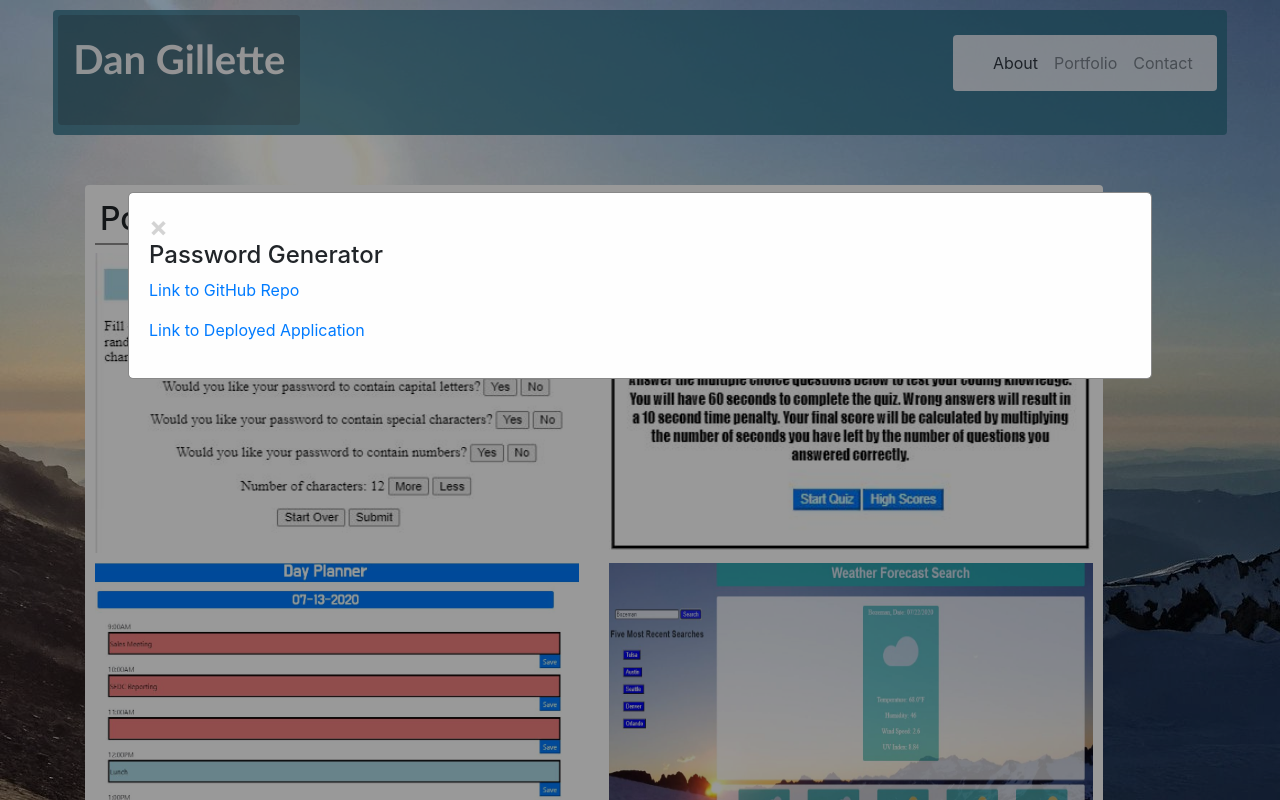
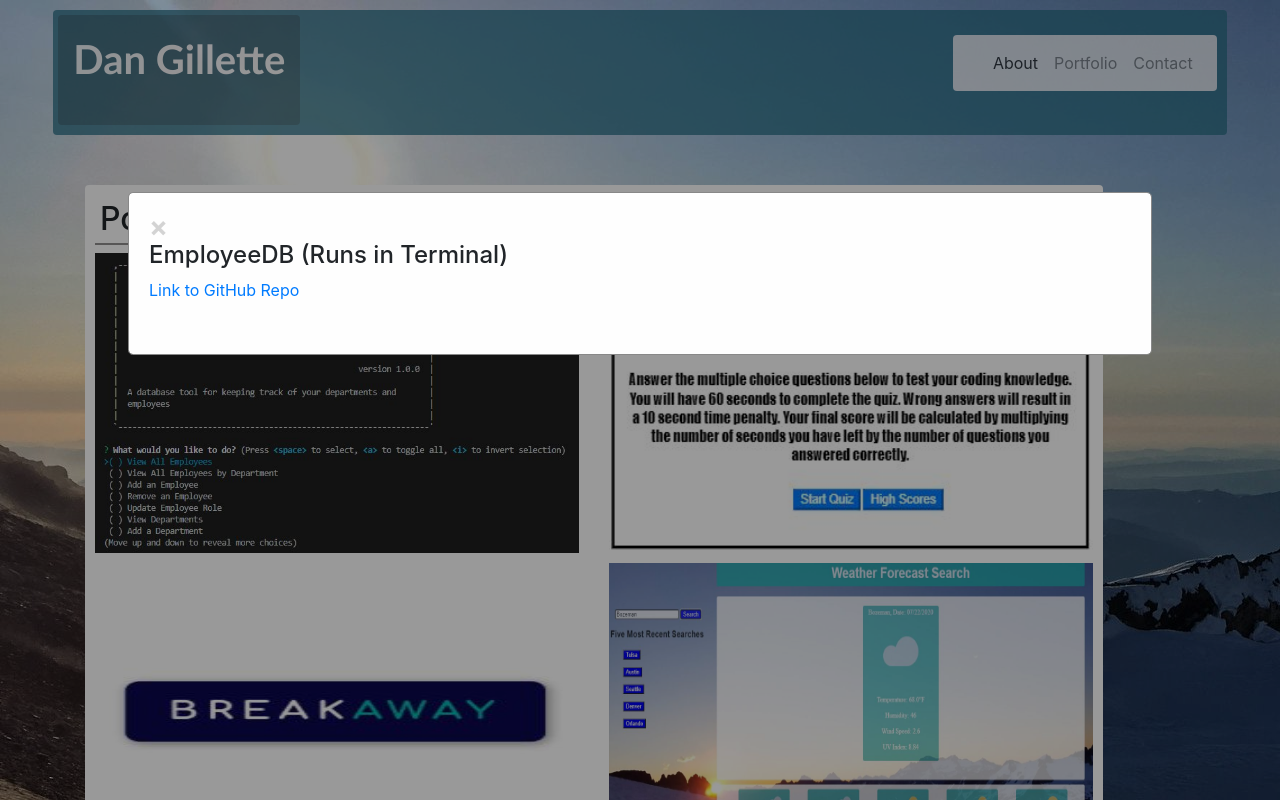
Before and after one commit to DanGillette25/homeworktwo.dangillette25.github.io, a plain HTML site: page portfolio.html in a window 1280 px wide. Both pictures are taken after a click on the picture 336 px from the left and 403 px from the top of the page. Shown: the top 800 px of the page. Drawn offline with nearby package versions, Linux system fonts and the light colour scheme.

Commit message:
Updating portfolio with latest and greatest

```diff
--- a/portfolio.html
+++ b/portfolio.html
@@ -62,19 +62,20 @@
 
                         <!--Row 1-->
                         <div class="row">
-                            <img class="col-sm-6 img-margin pic" src="images/passwordgen.JPG" alt="Screenshot of password generator App" height="300" width="150" value="0">
+                            <img class="col-sm-6 img-margin nodepic" src="images/employeedb.jpg" alt="Screenshot of employee tracking app" height="300" width="150" value="0">
                             <img class="col-sm-6 img-margin pic" src="images/codingquiz.JPG" alt="Screenshot of coding quiz app" height="300" width="150" value="1">
                         </div>
 
                         <!--Row 2-->
                         <div class="row">
-                            <img class="col-sm-6 img-margin pic" src="images/dayplanner.JPG" alt="Screenshot of day planner app" height="300" width="150" value="2">
+                            <img class="col-sm-6 img-margin pic" src="images/breakaway.jpg" alt="Screenshot of PTO tracking app" height="300" width="150" value="2">
                             <img class="col-sm-6 img-margin pic" src="images/weather.JPG" alt="Screenshot of weather dashboard app"height="300" width="150" value="3">
                         </div>
 
                         <!--Row 3-->
                         <div class="row">
                             <img class="col-sm-6 img-margin pic" src="images/discoverserenity.jpg" alt="Screenshot of hiking app"height="300" width="150" value="4">
+                            <img class="col-sm-6 img-margin pic" src="images/notetaker.JPG" alt="Screenshot of note taker app"height="300" width="150" value="5">
                         </div>
                     </div>
                 </div>
--- a/script.js
+++ b/script.js
@@ -3,7 +3,7 @@ $(document).ready(function () {
 const modal = document.getElementById("myModal");
 
 const descriptions = [
-    {name: "Password Generator",
+    {name: "EmployeeDB (Runs in Terminal)",
      repoLink: "https://github.com/DanGillette25/homeworkthree.dangillette25.github.io",
      deployed: "https://dangillette25.github.io/homeworkthree.dangillette25.github.io/"
     },
@@ -13,9 +13,9 @@ const descriptions = [
      deployed: "https://dangillette25.github.io/homeworkfour.dangillette25.github.io/?"
     },
     {
-    name: "Day Planner",
-    repoLink: "https://github.com/DanGillette25/homeworkfive.dangillette25.github.io",
-    deployed: "https://dangillette25.github.io/homeworkfive.dangillette25.github.io/",
+    name: "BreakAway",
+    repoLink: "https://github.com/MVC-5/breakaway",
+    deployed: "https://breakaway-vacay.herokuapp.com/",
     },
     {
      name: "Weather Dashboard",
@@ -27,7 +27,15 @@ const descriptions = [
     name: "DiscoverSerenity",
     repoLink: "https://github.com/calebkirkish/discover-serenity",
     deployed: "https://calebkirkish.github.io/discover-serenity/"
-    }
+    },
+
+    {
+    name: "Note Taker",
+    repoLink: "https://github.com/DanGillette25/notetaker",
+    deployed: "https://dg-notetaker-app.herokuapp.com"
+    },
+
+
 ]
 
 
@@ -43,8 +51,35 @@ const descriptions = [
         $("#app-title").text(descriptions[descriptionNumber].name);
         $("#repo").attr('href', descriptions[descriptionNumber].repoLink)
         $("#repo").attr('target', "_blank")
+        $("#deploy").css('display', 'block')
         $("#deploy").attr('href', descriptions[descriptionNumber].deployed)
         $("#deploy").attr('target', '_blank')
+
+
+
+        $(".close").on("click", function(){
+
+            modal.style.display = "none";
+
+        })
+
+
+
+
+    })
+
+    $(".nodepic").on("click", function(){
+
+
+        let descriptionNumber = parseInt($(this).attr('value'));
+
+
+        modal.style.display = "block";
+
+        $("#app-title").text(descriptions[descriptionNumber].name);
+        $("#repo").attr('href', descriptions[descriptionNumber].repoLink)
+        $("#repo").attr('target', "_blank")
+        $("#deploy").css('display', 'none')
 
 
 
```
Also changed, not shown: images/breakaway.JPG (added), images/dayplanner.JPG (deleted), images/employeedb.jpg (added), images/notetaker.JPG (added).
